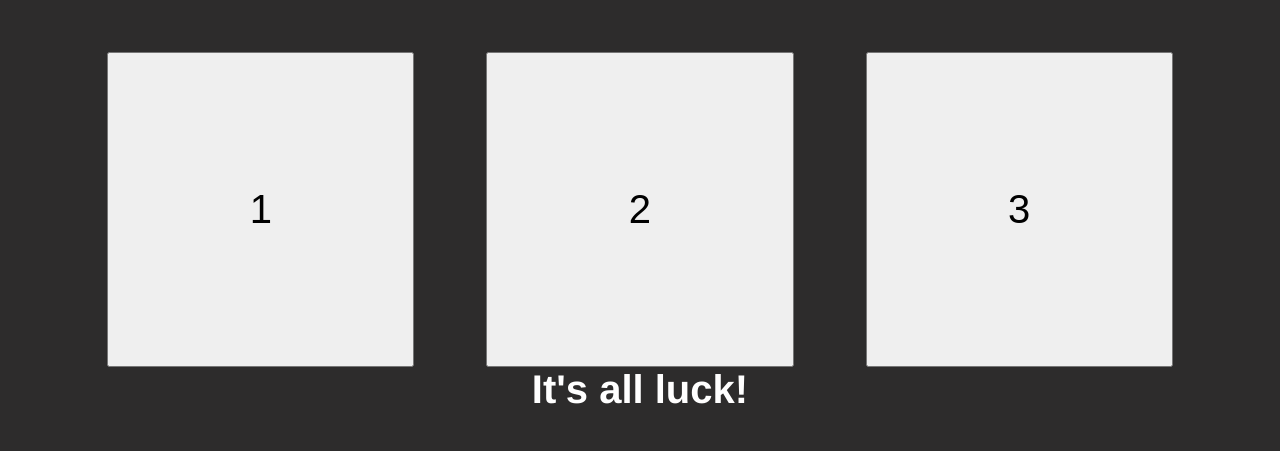
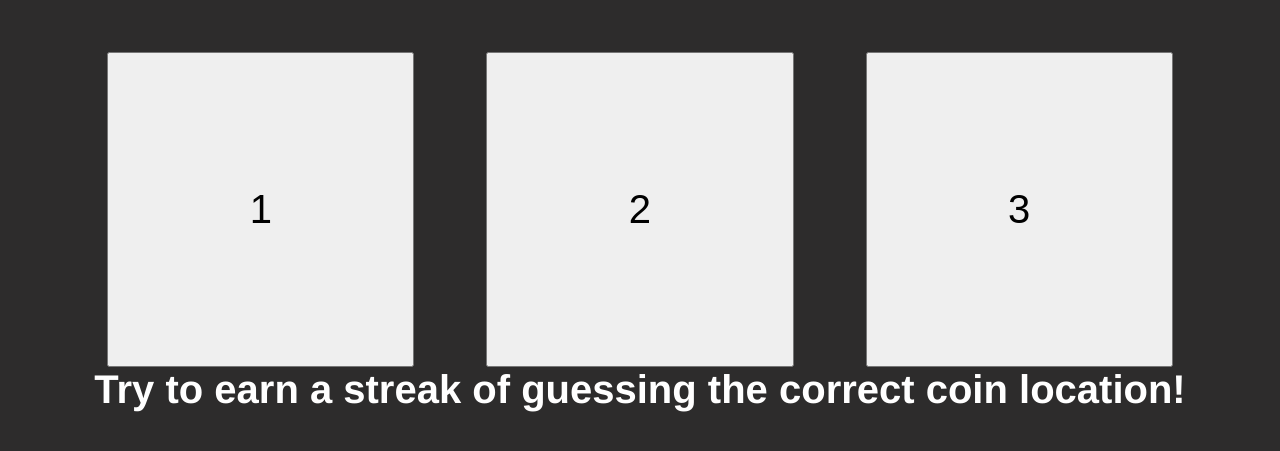
Before and after one commit to bcarpenter7/Coin_Game, a plain HTML site: page index.html in a window 1280 px wide. Shown: the part 381-832 px from the top of the page. Drawn offline with Linux system fonts and the light colour scheme; a web font is replaced by a local one.

Commit message:
Fixed initial message

```diff
--- a/index.html
+++ b/index.html
@@ -28,7 +28,7 @@
     </div>
 
     <div class="message">
-        <h2 id="head">It's all luck!</h2>
+        <h2 id="head">Try to earn a streak of guessing the correct coin location!</h2>
     </div>
 
     <div class="cards">
```
